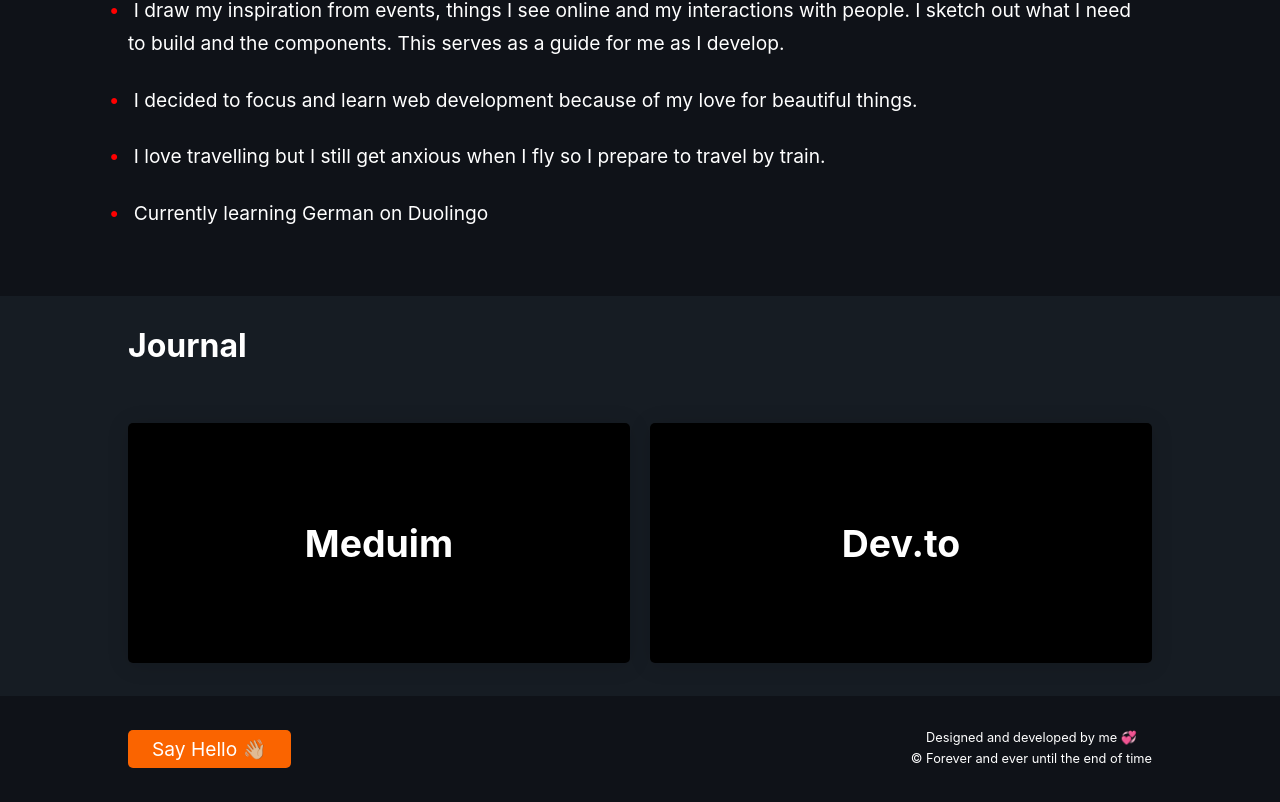
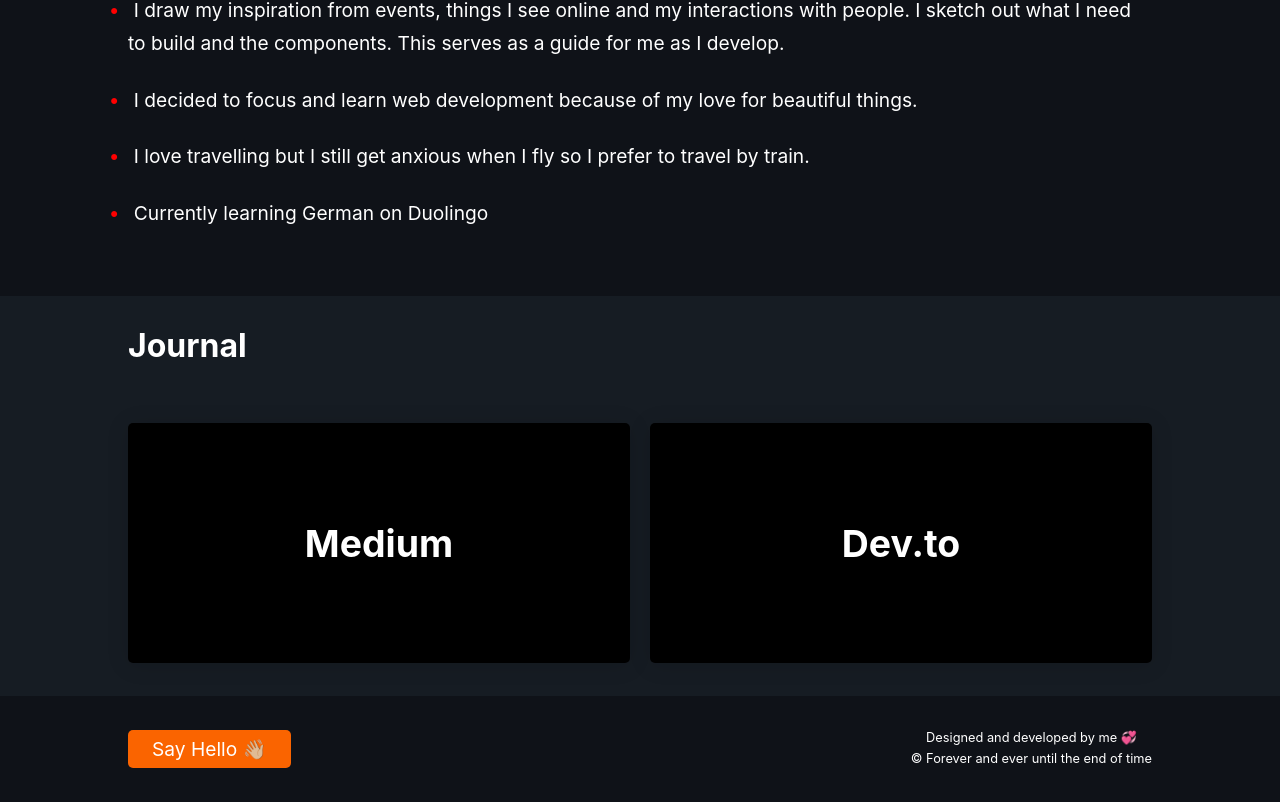
Before and after one commit to ngozi-ekekwe/ngozi.dev, a Next.js app: page / in a window 1280 px wide. Shown: the part 2717-3519 px from the top of the page. Built offline with nearby package versions, Linux system fonts and the light colour scheme.

Commit message:
fix typo

```diff
--- a/components/Articles.js
+++ b/components/Articles.js
@@ -7,7 +7,7 @@ function Articles() {
         <SectionTitle>Journal</SectionTitle>
         <ArticleStyled>
           <LeftBox href="https://medium.com/@rose.ekekwe">
-            <h3>Meduim</h3>
+            <h3>Medium</h3>
           </LeftBox>
           <RightBox href="https://dev.to/ngoziekekwe">
             <h3>Dev.to</h3>
--- a/components/Journey.js
+++ b/components/Journey.js
@@ -22,7 +22,7 @@ function Journey() {
             beautiful things.
           </Paragraph>
           <Paragraph>
-            I love travelling but I still get anxious when I fly so I prepare to
+            I love travelling but I still get anxious when I fly so I prefer to
             travel by train.
           </Paragraph>
 
```
